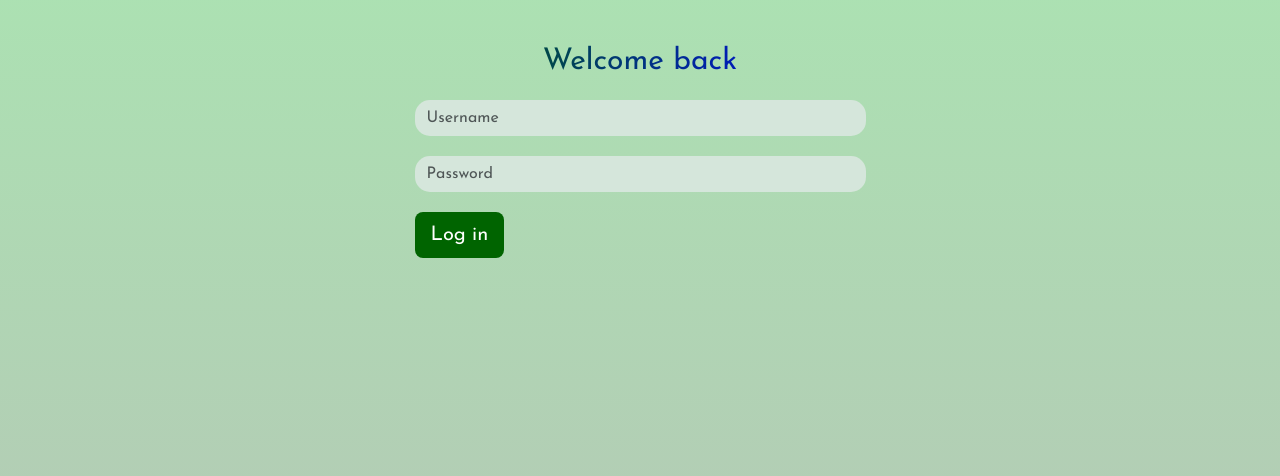
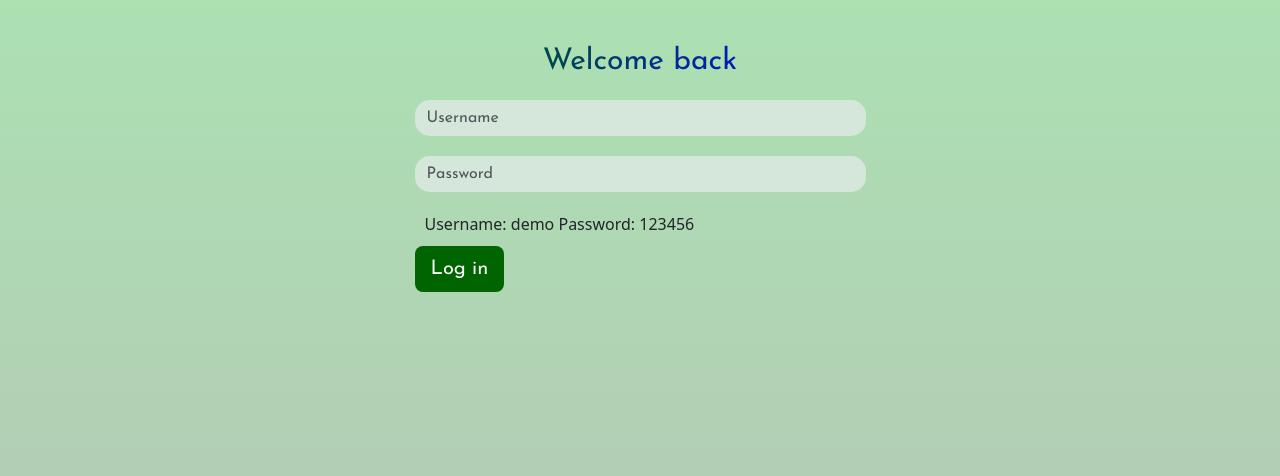
Before and after one commit to hesamshayegan/MoviesBox, a Flask app: page /login in a window 1280 px wide. Shown: the part 56-532 px from the top of the page. Run offline with Flask 3, Linux system fonts and the light colour scheme; some libraries are stand-ins or nearby versions.

Commit message:
added demo credentials

```diff
--- a/api_requests.py
+++ b/api_requests.py
@@ -9,7 +9,6 @@ YOUTUBE_BASE_URL = 'https://www.youtube.com/embed/'
 load_dotenv()
 
 API_KEY = os.environ.get('API_KEY')
-
 
 # Get suggested movies data from the API
 def get_movie(id):
--- a/static/stylesheets/style.css
+++ b/static/stylesheets/style.css
@@ -497,3 +497,7 @@
         color:rgb(103, 201, 103);
         text-decoration: underline
     }
+
+    .credentials {
+        margin: 10px
+    }
--- a/templates/users/login.html
+++ b/templates/users/login.html
@@ -8,9 +8,11 @@
   <div class="row justify-content-md-center">
     <div class="col-md-7 col-lg-5">
       <h1 class="join-message"> Welcome back </h1>
-
       <form method="POST" id="user_form">
         {% include "_form.html" %}
+        <div>
+        <p class="credentials"> Username: demo Password: 123456 </p>
+        </div>
         <button class="btn btn-lg btn-darkgreen">Log in</button>
       </form>
 
```
